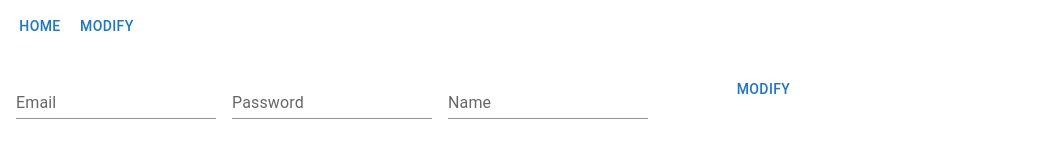
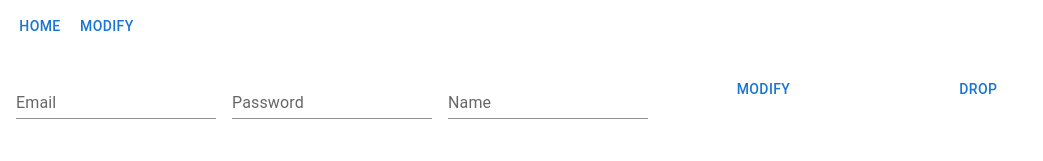
Before and after one commit to GyeonghwanMa/react-project, a React (Create React App) app: page /modify in a window 1280 px wide. Shown: the top 161 px of the page, without its empty margins (0-1043 px from the left). Built offline with nearby package versions, Linux system fonts and the light colour scheme; no server answers.

Commit message:
modify 추가

```diff
--- a/src/gql/modify.gql.ts
+++ b/src/gql/modify.gql.ts
@@ -13,3 +13,32 @@ export const GET_USER_BY_EMAIL = gql`
         }
     }
 `
+export const PATCH_USER = gql`
+    mutation patchUser(
+        $email: String!
+        $password: String!
+        $name: String!
+    ) {
+        patchUser(
+            email: $email
+            password: $password
+            name: $name
+        ) {
+            email
+        }
+    }
+`;
+
+export const DELETE_USER = gql`
+    mutation deleteUser(
+        $email: String!
+        $password: String!
+    ) {
+        deleteUser(
+            email: $email
+            password: $password
+        ) {
+            email
+        }
+    }
+`;
--- a/src/pages/Modify.tsx
+++ b/src/pages/Modify.tsx
@@ -4,13 +4,18 @@ import TextField from '@mui/material/TextField';
 import Button from '@mui/material/Button';
 import { useMutation, useQuery } from '@apollo/react-hooks';
 import { useCookies } from "react-cookie";
-import { GET_USER_BY_EMAIL } from "../gql/modify.gql";
+import { GET_USER_BY_EMAIL, PATCH_USER, DELETE_USER } from "../gql/modify.gql";
 
 function Modify() {
-    const [cookies, setCookies, removeCookie] = useCookies(['test']);
     const [email, setEmail] = useState('');
     const [password, setPassword] = useState('');
     const [name, setName] = useState('');
+
+    const [cookies, setCookies, removeCookie] = useCookies(['test']);
+
+    const [patchUserMutation] = useMutation(PATCH_USER);
+    const [deleteUserMutation] = useMutation(DELETE_USER);
+
     const {loading, error, data, refetch} = useQuery(GET_USER_BY_EMAIL, {
         fetchPolicy: 'cache-and-network',
         variables: { email: cookies.test },
@@ -24,13 +29,48 @@ function Modify() {
         }
     }, [data]);
 
-    const onModify = () => {
-        console.log("modify!");
+    const onModify = async (e: any) => {
+        e.preventDefault();
+        try {
+            const {
+                data: { patchUser },
+            } = await patchUserMutation({
+                variables: {
+                    email,
+                    password,
+                    name
+                },
+            });
+            if (patchUser) {
+                alert("회원정보 수정 성공!");
+            }
+        } catch (error: any) {
+            console.error(`onModify Error = ${error}`);
+        }
+    }
+
+    const onDrop = async () => {
+        try {
+            const {
+                data: { deleteUser },
+            } = await deleteUserMutation({
+                variables: {
+                    email,
+                    password,
+                },
+            });
+            if (deleteUser) {
+                alert("회원탈퇴 성공!");
+            }
+        } catch (error: any) {
+            console.error(`onDrop Error = ${error}`);
+        }
     }
 
     return (
         <div>
             <Box
+                onSubmit={onModify}
                 component="form"
                 sx={{
                     '& > :not(style)': { m: 1, width: '25ch' },
@@ -41,7 +81,8 @@ function Modify() {
             <TextField id="standard-email-input" label="Email" variant="standard"  value={email} />
             <TextField id="standard-password-input" type="password" label="Password" variant="standard"  value={password} onInput={(e:any) => setPassword(e.target.value)} />
             <TextField id="standard-name-input" label="Name" variant="standard"  value={name} onInput={(e:any) => setName(e.target.value)} />
-        <Button variant="text" onClick={onModify}>Modify</Button>
+            <Button variant="text" type="submit">Modify</Button>
+            <Button variant="text" onClick={onDrop}>Drop</Button>
             </Box>
         </div>
     );
--- a/src/pages/SignUp.tsx
+++ b/src/pages/SignUp.tsx
@@ -24,6 +24,9 @@ function SignUp() {
           name,
         },
       });
+      if (postUser) {
+        alert("회원가입 성공!");
+      }
     } catch (error: any) {
       console.error(`onSignUp Error = ${error}`);
     }
```
Lines whose indentation alone changed are shown as unchanged.
